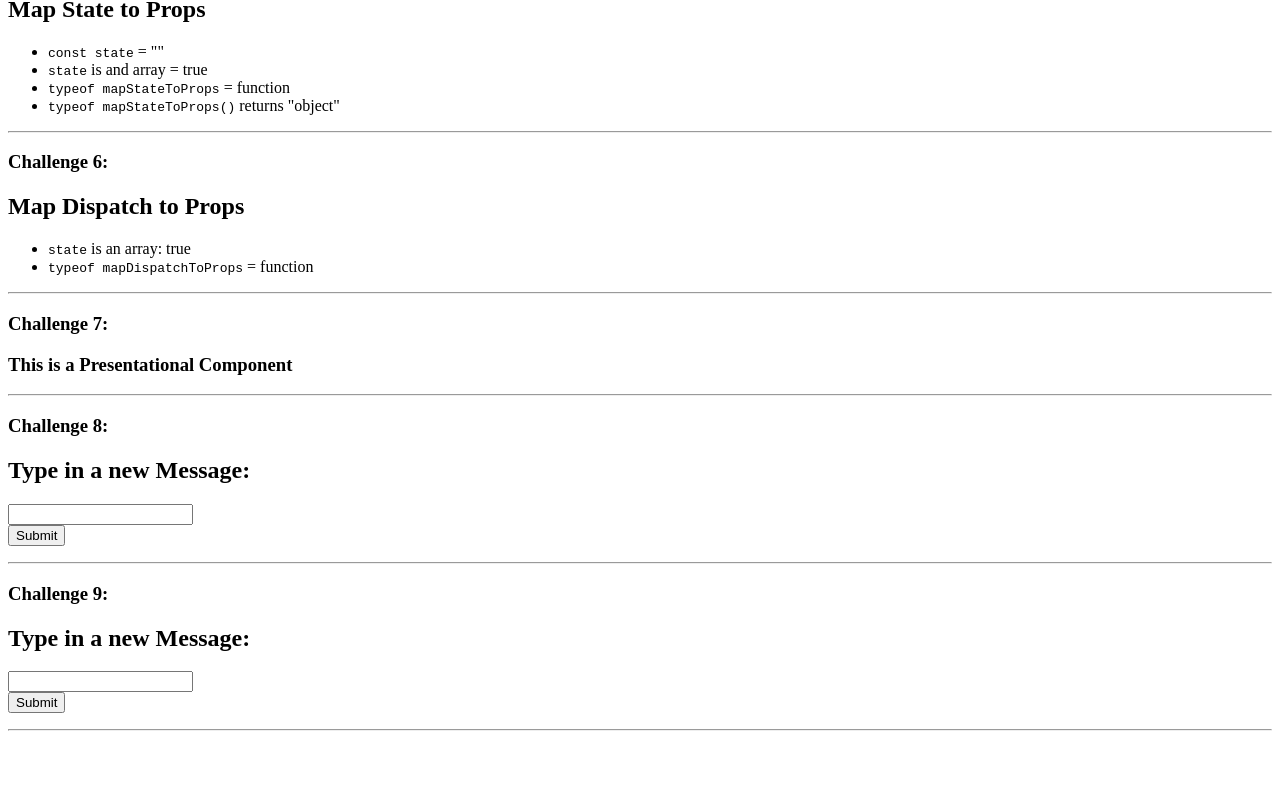
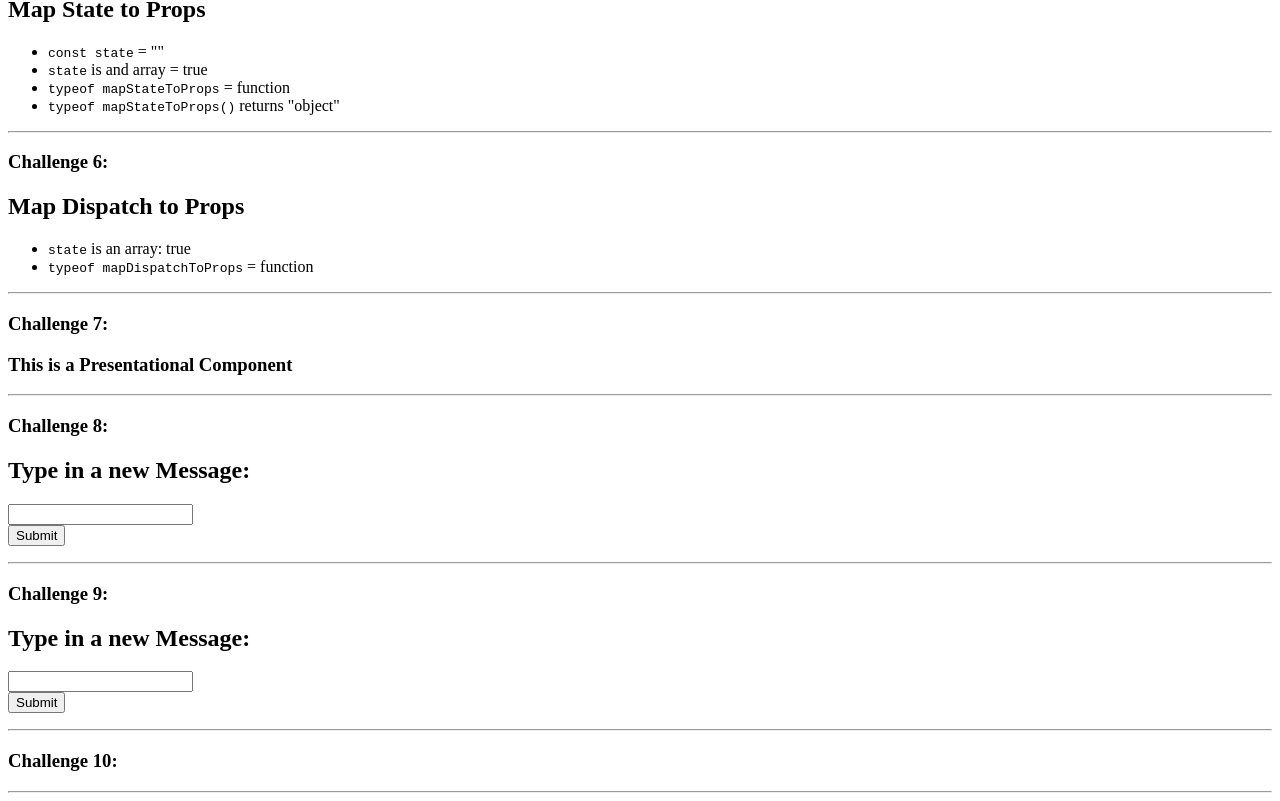
Before and after one commit to ge3224/fcc, a React app in the folder fedl/react_redux/: page / in a window 1280 px wide. Shown: the part 717-1518 px from the top of the page. Before the commit the page ends 1456 px from the top, so only its background shows below. Built offline with nearby package versions, Linux system fonts and the light colour scheme.

Commit message:
Add solution for challenge 10

```diff
--- a/fedl/react_redux/src/App.js
+++ b/fedl/react_redux/src/App.js
@@ -39,6 +39,8 @@ export function App() {
       <h3>Challenge 9:</h3>
       <Challenge9 />
       <hr />
+      <h3>Challenge 10:</h3>
+      <hr />
     </div>
   );
 }
--- a/fedl/react_redux/src/Challenge9.js
+++ b/fedl/react_redux/src/Challenge9.js
@@ -2,6 +2,8 @@ import * as Redux from "redux";
 import React from "react";
 import * as ReactRedux from "react-redux";
 
+// Challenge 9.
+//
 // You're almost done! Recall that you wrote all the Redux code so that Redux
 // could control the state management of your React messages app. Now that
 // Redux is connected, you need to extract the state management out of the
```
Also changed, not shown: fedl/react_redux/src/Challenge10.js (added, +29 -0 lines).
